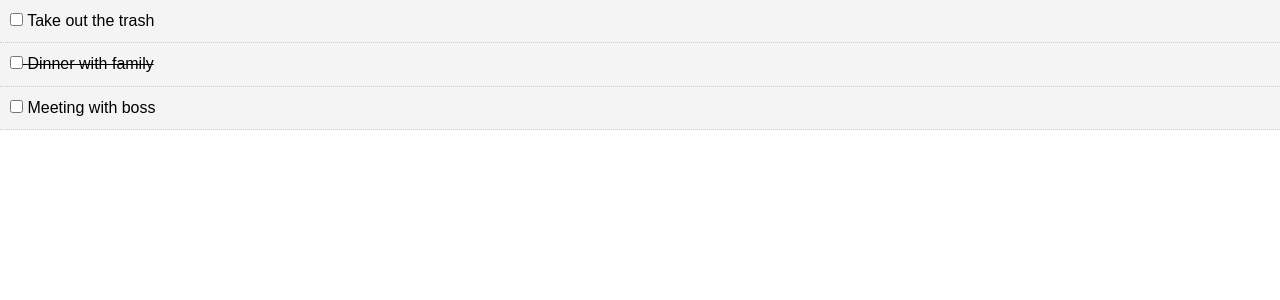
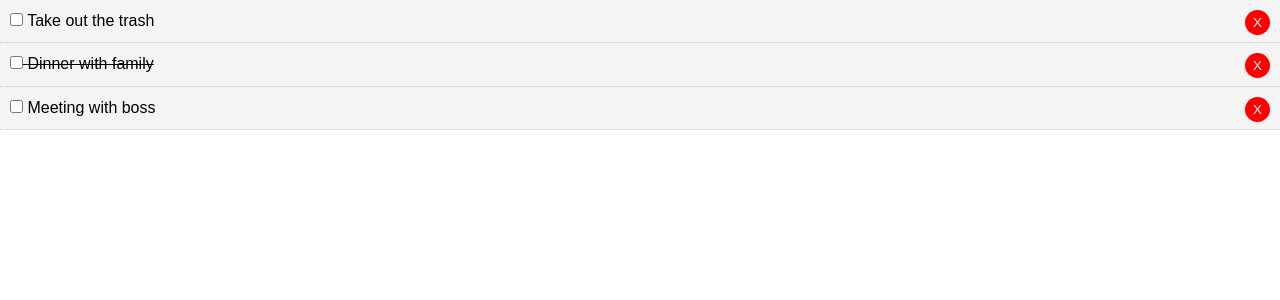
Before and after one commit to bmuha1/react_todo, a React (Create React App) app: page / in a window 1280 px wide. Shown: the top 300 px of the page. Built offline with nearby package versions, Linux system fonts and the light colour scheme.

Commit message:
Add delete

```diff
--- a/src/App.js
+++ b/src/App.js
@@ -23,6 +23,7 @@
     ]
   }
 
+  // Toggle Complete
   markComplete = (id) => {
     this.setState({ todos: this.state.todos.map(todo => {
       if (todo.id === id) {
@@ -32,10 +33,17 @@
     }) });
   }
 
+  // Delete Todo
+  delTodo = (id) => {
+    this.setState({ todos: [...this.state.todos.filter(todo => todo.id
+      !== id)] });
+  }
+
   render() {
     return (
       <div className="App">
-        <Todos todos={this.state.todos} markComplete={this.markComplete} />
+        <Todos todos={this.state.todos} markComplete={this.markComplete}
+        delTodo={this.delTodo} />
       </div>
     );
   }
--- a/src/components/TodoItem.js
+++ b/src/components/TodoItem.js
@@ -18,6 +18,7 @@
                 <p>
                     <input type="checkbox" onChange={ this.props.markComplete.bind(this, id) }/> {' '}
                     { title }
+                    <button onClick={this.props.delTodo.bind(this, id)} style={btnStyle}>X</button>
                 </p>
             </div>
         )
@@ -29,4 +30,14 @@
     todo: PropTypes.object.isRequired
 }
 
+const btnStyle = {
+    background: '#ff0000',
+    color: '#fff',
+    border: 'none',
+    padding: '5px 8px',
+    borderRadius: '50%',
+    cursor: 'pointer',
+    float: 'right'
+}
+
 export default TodoItem
--- a/src/components/Todos.js
+++ b/src/components/Todos.js
@@ -5,7 +5,8 @@
 class Todos extends Component {
   render() {
     return this.props.todos.map((todo) => (
-    <TodoItem key={todo.id} todo={todo} markComplete={this.props.markComplete} />
+    <TodoItem key={todo.id} todo={todo} markComplete=
+    {this.props.markComplete} delTodo={this.props.delTodo} />
     ));
   }
 }
```
